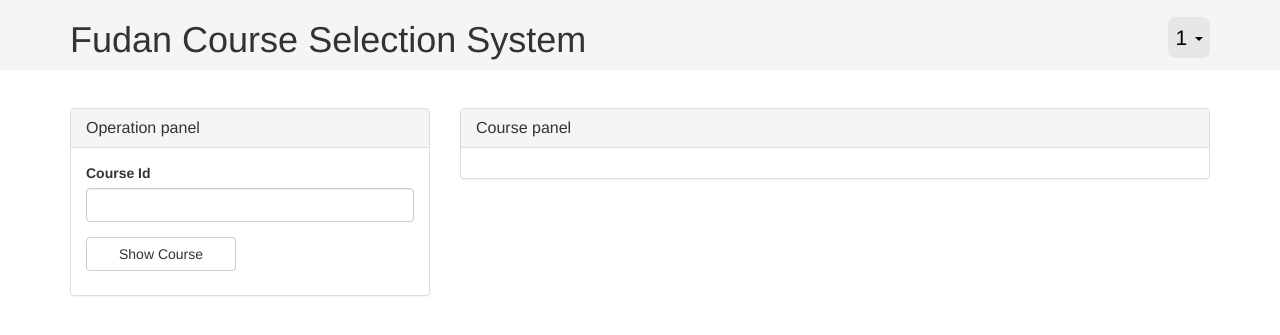
After one commit to SiuTo/CourseSelectionSystem, a PHP site: page /php/teacher/teacher.php in a window 1280 px wide. The commit adds this page. Shown: the top 335 px of the page. Run offline with PHP 8.4, Linux system fonts and the light colour scheme; the visitor is signed in with stand-in values (Sample User, id 1).

Commit message:
1. modify the structure of the directory 2. show the curriculum after add/drop courses 3. add teacher.php

```diff
--- a/SQL/CreateTable.sql
+++ b/SQL/CreateTable.sql
@@ -12,7 +12,7 @@
 (
 	TID	VARCHAR(11) NOT NULL,		#ID
 	PASSWORD VARCHAR(20) NOT NULL,  #密码
-	TNAME VARCHAR(50) NOT NULL,		#姓名
+	TNAME VARCHAR(50),				#姓名
 	TBIRTH DATE,					#生日
 	TSEX CHAR(1),					#性别
 	TTITLE VARCHAR(20),				#职称
@@ -25,7 +25,7 @@
 (
 	SID VARCHAR(11) NOT NULL,		#ID
 	PASSWORD VARCHAR(20) NOT NULL,  #密码
-	SNAME VARCHAR(50) NOT NULL,		#姓名
+	SNAME VARCHAR(50),				#姓名
 	SBIRTH DATE,					#生日
 	SSEX CHAR(1),					#性别
 	SYEAR CHAR(4),					#入学年份
@@ -38,7 +38,7 @@
 (
 	AID VARCHAR(11) NOT NULL,		#ID
 	PASSWORD VARCHAR(20) NOT NULL,  #密码
-	ANAME VARCHAR(50) NOT NULL,		#姓名
+	ANAME VARCHAR(50),				#姓名
 	PRIMARY KEY(AID)
 );
 
--- a/css/index.css
+++ b/css/index.css
@@ -2,9 +2,29 @@
 	background-color: #F5F5F5;
 }
 
-.page-head a {
+.page-head-right {
+	background-color: #E7E7E7;
 	color: #000000;
+	font-size: 21px;
+	line-height: 1.3;
+	margin-top: 17px;
+	padding: 7px;
 	float: right;
+	border-radius: 7px;
+}
+
+.page-head-right a {
+	color: #000000;
+}
+
+.page-head-right a:hover, .page-head-right a:focus {
+	color: #337ab7;
+	text-decoration: none;
+}
+
+.page-head-right .dropdown-menu {
+	top: 125%;
+	left: -7px;
 }
 
 .page-body {
--- /dev/null
+++ b/js/teacher.js
@@ -0,0 +1,7 @@
+$(document).ready(function() {
+
+	$("#showCourse").click(function() {
+		$("#showResultPanel").load("showCourse.php");
+	});
+
+});
--- a/php/login.php
+++ b/php/login.php
@@ -42,7 +42,7 @@
 		session_start();
 		$_SESSION["userId"]=$userId;
 		$_SESSION["userType"]=$userType;
-		header("Location: ../$userType.php");
+		header("Location: $userType/$userType.php");
 	}else
 	{
 		if (!empty($info))
@@ -53,9 +53,9 @@
 		if ($userType=="student")
 			mysql_query("INSERT INTO STUDENT(SID, PASSWORD) VALUES ('$userId', '$password')");
 		else if ($userType=="teacher")
-			mysql_query("INSERT INTO STUDENT(TID, PASSWORD) VALUES ('$userId', '$password')");
+			mysql_query("INSERT INTO TEACHER(TID, PASSWORD) VALUES ('$userId', '$password')");
 		else if ($userType=="admin")
-			mysql_query("INSERT INTO STUDENT(AID, PASSWORD) VALUES ('$userId', '$password')");
+			mysql_query("INSERT INTO ADMIN(AID, PASSWORD) VALUES ('$userId', '$password')");
 		echo "<script>alert('Succeed!'); history.go(-1);</script>";
 	}
 ?>
--- a/php/queryCourse.php
+++ b/php/student/queryCourse.php
@@ -1,6 +1,6 @@
 <?php
 	session_start();
-	require "ConnectDB.php";
+	require "../ConnectDB.php";
 
 	$courseId=$_POST["courseId"];
 	$userId=$_SESSION["userId"];
--- /dev/null
+++ b/php/teacher/teacher.php
@@ -0,0 +1,79 @@
+<?php
+	session_start();
+	if (!isset($_SESSION["userId"]) || $_SESSION["userType"]!="teacher")
+	{
+		echo '<script>alert("Login first please!");window.location.href="../../index.php";</script>';
+		exit;
+	}
+?>
+<!DOCTYPE HTML>
+<html>
+
+<head>
+	<title>Fudan Course Selection System</title>
+	<meta charset="UTF-8">
+	<meta name="viewport" content="width=device-width, initial-scale=1">
+	<link rel="stylesheet" type="text/css" href="../../plugins/bootstrap/css/bootstrap.css" />
+	<link rel="stylesheet" type="text/css" href="../../css/index.css" />
+	<script type="text/javascript" src="../../plugins/jquery-1.11.2.min.js"></script>
+	<script type="text/javascript" src="../../plugins/bootstrap/js/bootstrap.js"></script>
+	<script type="text/javascript" src="../../js/teacher.js"></script>
+</head>
+
+<body>
+	<div class="page-head">
+		<div class="container">
+			<div class="row">
+				<div class="col-sm-8">
+					<h1>Fudan Course Selection System</h1>
+				</div>
+				<div class="col-sm-4">
+					<div class="page-head-right">
+						<div class="dropdown">
+							<a id="dLabel" href="#" class="dropdown-toggle" data-toggle="dropdown" aria-haspopup="true" role="button" aria-expanded="false">
+								<?php echo $_SESSION["userId"]; ?>
+								<span class="caret"></span>
+							</a>
+							<ul class="dropdown-menu" role="menu" aria-labelledby="dLabel">
+								<li role="presentation"><a role="menuitem" href="#">Profile</a></li>
+								<li role="presentation"><a role="menuitem" href="../signout.php">Sign out</a></li>
+							</ul>
+						</div>
+					</div>
+				</div>
+			</div>
+		</div>
+	</div>
+
+	<div class="container container-panels">
+		<div class="row">
+			<div class="col-md-4">
+				<div class="panel panel-default">
+					<div class="panel-heading">
+						<h3 class="panel-title">Operation panel</h3>
+					</div>
+					<div class="panel-body">
+						<form class="operation-list" action="" method="get">
+							<div class="form-group">
+								<label for="courseId" class="control-label">Course Id</label>
+								<input type="text" id="courseId" class="form-control" name="courseId">
+							</div>
+							<button type="button" class="btn btn-default" id="showCourse">Show Course</button>
+						</form>
+					</div>
+				</div>
+			</div>
+			<div class="col-md-8">
+				<div class="panel panel-default">
+					<div class="panel-heading">
+						<h3 class="panel-title">Course panel</h3>
+					</div>
+					<div id="showResultPanel" class="panel-body">
+					</div>
+				</div>
+			</div>
+		</div>
+	</div>
+</body>
+
+</html>
```
Also changed, not shown: index.php (+12 -3 lines), js/student.js (+17 -4 lines), php/curriculum.php (deleted, +0 -15 lines), php/student/addCourse.php (renamed from php/addCourse.php, +5 -5 lines), php/student/curriculum.php (added, +15 -0 lines), php/student/dropCourse.php (renamed from php/dropCourse.php, +4 -4 lines), php/student/student.php (renamed from student.php, +19 -8 lines), php/teacher/showCourse.php (added, +20 -0 lines), signup.html (deleted, +0 -17 lines).
